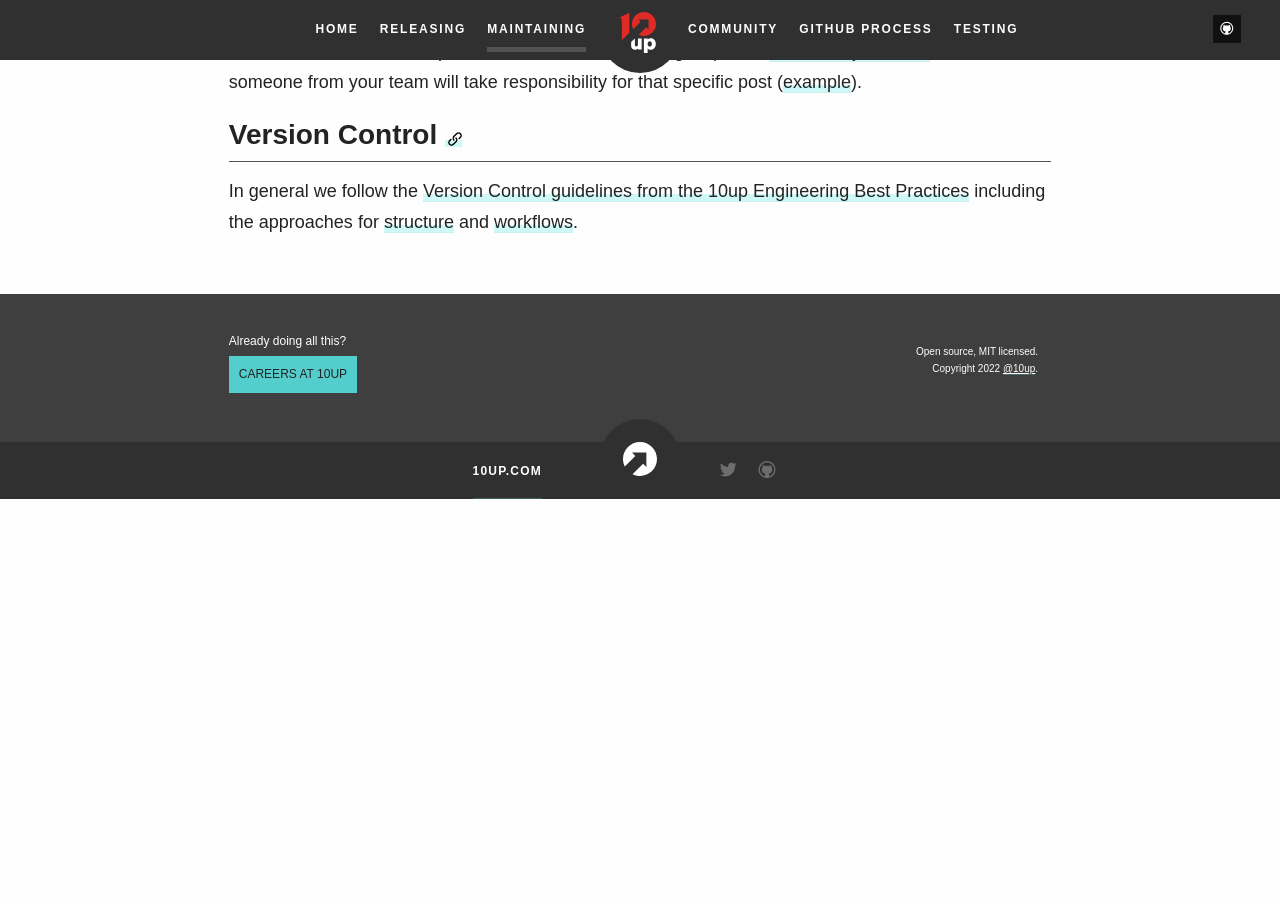
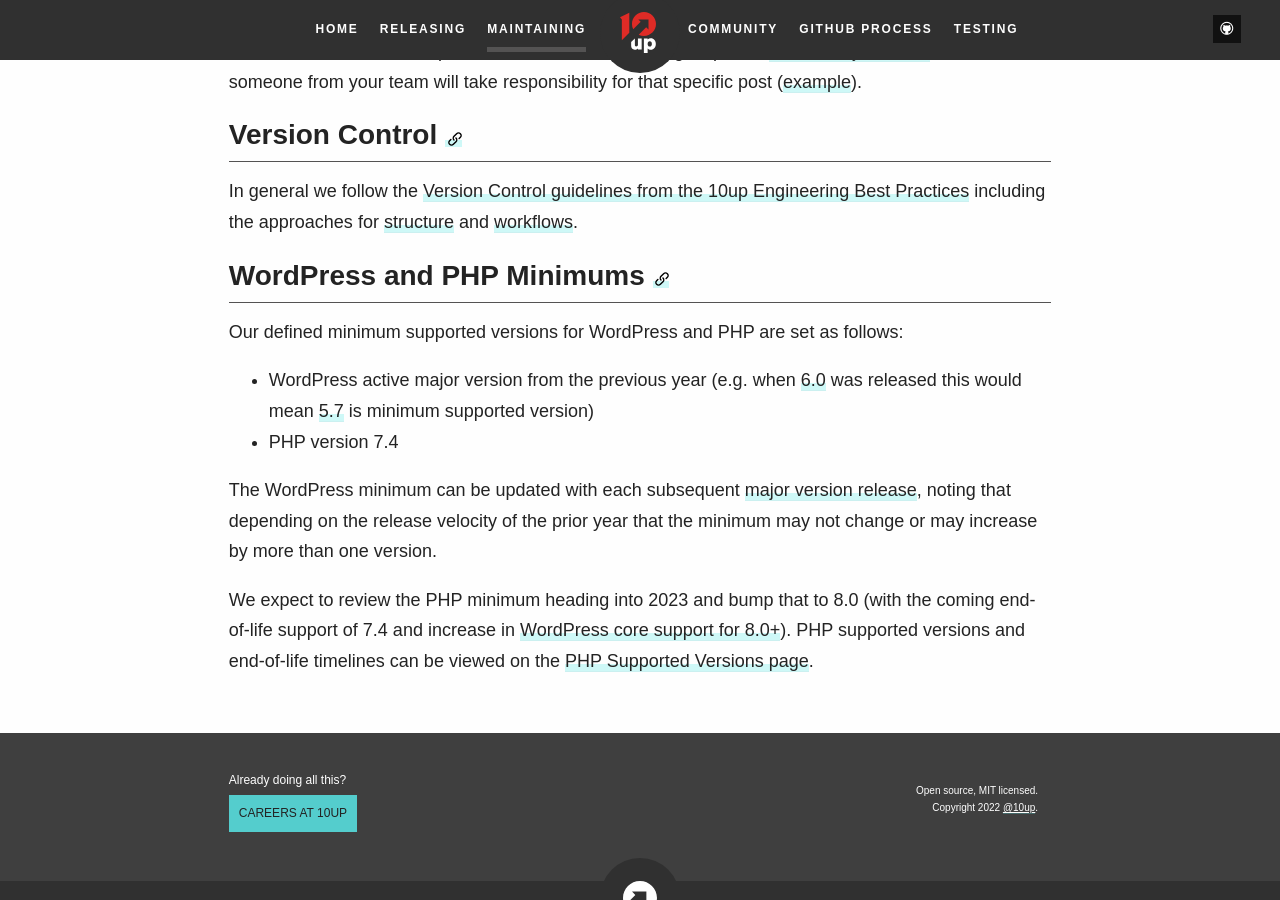
Before and after one commit to 10up/Open-Source-Best-Practices, a Jekyll site: the page built from maintaining.md, in a window 1280 px wide and 900 px high, scrolled down 3494 px. Built offline with Jekyll 4.4.1, drawn with Linux system fonts in a browser that asks for light colours; some web fonts are replaced; before the commit the page ends 3993 px from its top, so only the background shows below that.

Commit message:
add wp-php-mins section content

```diff
--- a/_includes/markdown/Maintaining.md
+++ b/_includes/markdown/Maintaining.md
@@ -54,3 +54,14 @@ In the scenario where your organization uses GitHub for code and publishes code
 <h2 id="version-control" class="anchor-heading">Version Control {% include Util/link_anchor anchor="version-control" %}</h2>
 
 In general we follow the [Version Control guidelines from the 10up Engineering Best Practices](https://10up.github.io/Engineering-Best-Practices/version-control/#top) including the approaches for [structure](https://10up.github.io/Engineering-Best-Practices/version-control/#structure-package-management) and [workflows](https://10up.github.io/Engineering-Best-Practices/version-control/#workflows).
+
+<h2 id="version-control" class="anchor-heading">WordPress and PHP Minimums {% include Util/link_anchor anchor="wp-php-mins" %}</h2>
+
+Our defined minimum supported versions for WordPress and PHP are set as follows:
+
+- WordPress active major version from the previous year (e.g. when [6.0](https://wordpress.org/news/2022/05/arturo/) was released this would mean [5.7](https://wordpress.org/news/2021/03/esperanza/) is minimum supported version)
+- PHP version 7.4
+
+The WordPress minimum can be updated with each subsequent [major version release](https://wordpress.org/about/history/), noting that depending on the release velocity of the prior year that the minimum may not change or may increase by more than one version.
+
+We expect to review the PHP minimum heading into 2023 and bump that to 8.0 (with the coming end-of-life support of 7.4 and increase in [WordPress core support for 8.0+](https://make.wordpress.org/core/handbook/references/php-compatibility-and-wordpress-versions/)).  PHP supported versions and end-of-life timelines can be viewed on the [PHP Supported Versions page](https://www.php.net/supported-versions).
```
